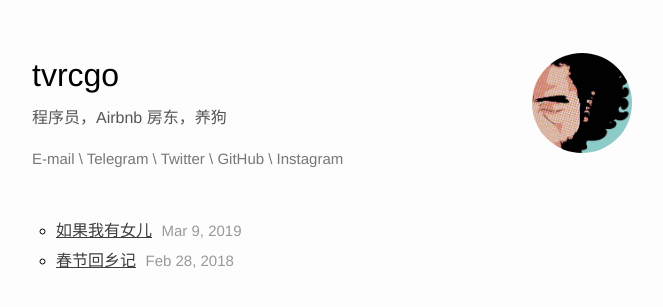
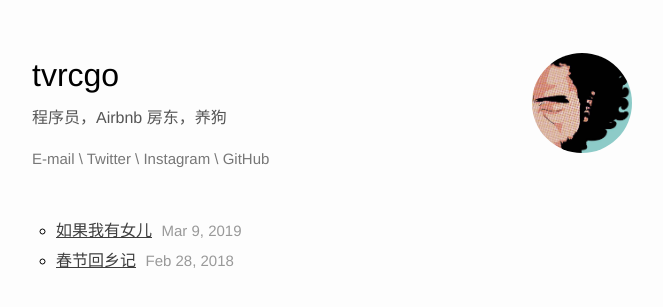
Before and after one commit to tvrcgo/tvrcgo.github.io, a Jekyll site: the page built from index.html, in a window 1280 px wide. Shown: the top 307 px of the page, without its empty margins (308-971 px from the left). Built offline with Jekyll 4.4.1, drawn with Linux system fonts in a browser that asks for light colours; the list of posts is cut into pages by our own code.

Commit message:
update profile

```diff
--- a/index.html
+++ b/index.html
@@ -10,10 +10,9 @@ layout: default
 		<p class='profile'>程序员，Airbnb 房东，养狗</p>
 		<div class='contact'>
 			<a href='mailto:tvrcgo@gmail.com'>E-mail</a> \
-			<a href='https://t.me/tvrcgo' target='_blank'>Telegram</a> \
 			<a href='http://twitter.com/tvrcgo' target='_blank'>Twitter</a> \
-			<a href='http://github.com/tvrcgo' target='_blank'>GitHub</a> \
-			<a href='http://instagram.com/tvrcgo' target='_blank'>Instagram</a>
+			<a href='http://instagram.com/tvrcgo' target='_blank'>Instagram</a> \
+			<a href='http://github.com/tvrcgo' target='_blank'>GitHub</a>
 		</div>
 	</div>
 
```
